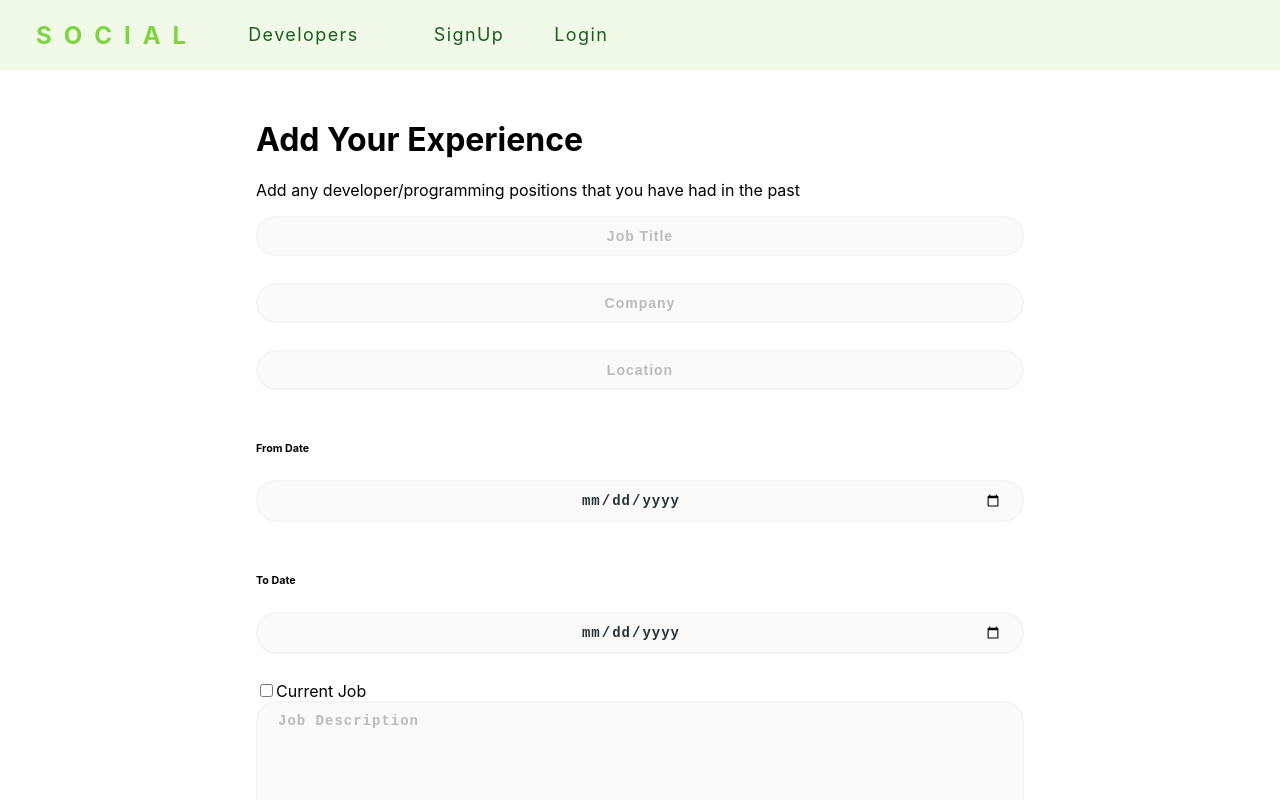
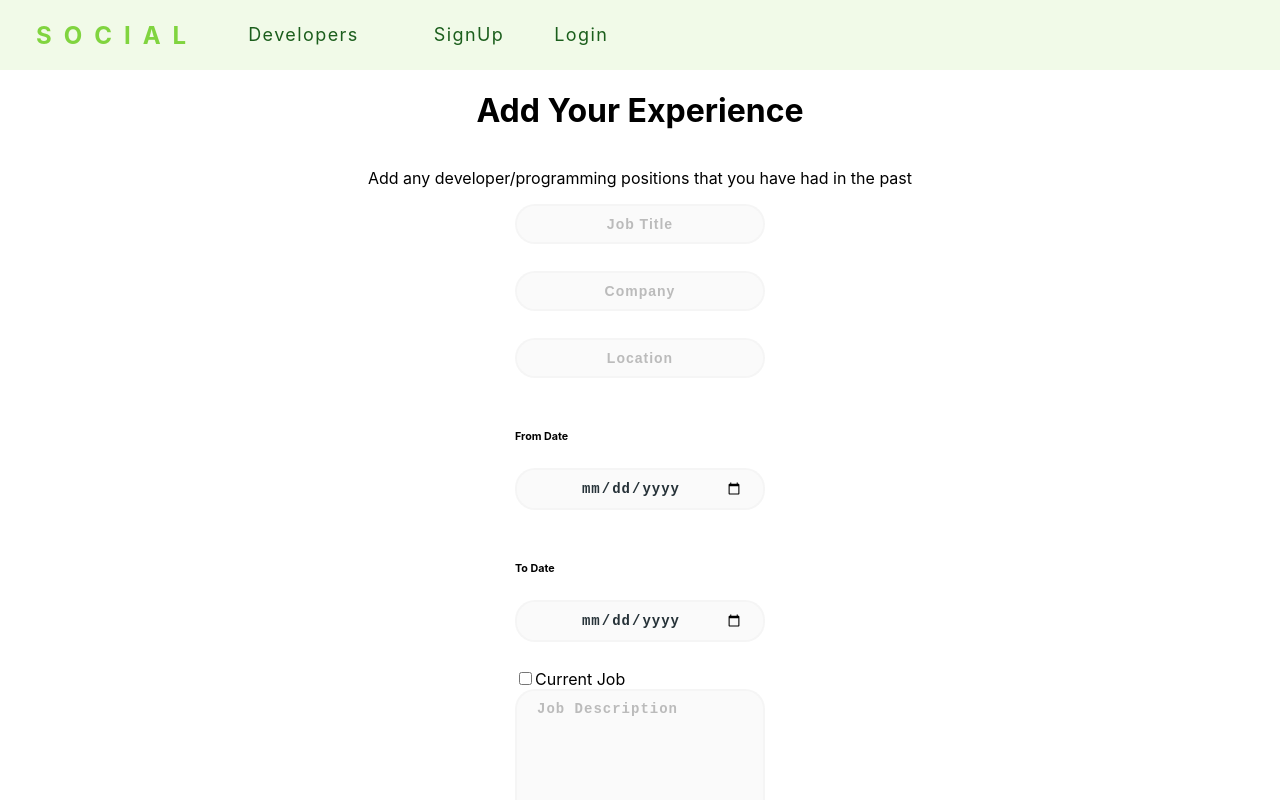
Before and after one commit to mrinalseth/socials, a React (Create React App) app in the folder client/: page /add-experience in a window 1280 px wide. Shown: the top 800 px of the page. Built offline with nearby package versions, Linux system fonts and the light colour scheme; no server answers.

Commit message:
UI improved

```diff
--- a/client/src/components/add-cred/AddEdu.css
+++ b/client/src/components/add-cred/AddEdu.css
@@ -1,7 +1,12 @@
 .addEdu {
-    margin: 120px;
+    display: flex;
+    flex-direction: column;
+    justify-content: center;
+    align-items: center;
+    margin-bottom: 50px;
     width: 60%;
-    margin-left: 20%;
+    margin-right: auto;
+    margin-left: auto;
 }
 
 .addEdu > form > .btn {
--- a/client/src/components/add-cred/AddExp.css
+++ b/client/src/components/add-cred/AddExp.css
@@ -1,7 +1,12 @@
 .addExp {
-    margin: 120px;
-    width: 60%;
-    margin-left: 20%;
+    display: flex;
+    flex-direction: column;
+    align-items: center;
+    justify-content: center;
+    width: 100%;
+    margin-left: auto;
+    margin-right: auto;
+    margin-bottom: 50px;
 }
 
 .addExp > form > .btn {
--- a/client/src/components/dashboard/Dashboard.css
+++ b/client/src/components/dashboard/Dashboard.css
@@ -1,10 +1,10 @@
 .dashboard {
-    margin-top: 100px;
+    padding: 50px;
     display: flex;
     flex-direction: column;
     width: 80%;
-    margin-left: 10%;
-    margin-right: 10%;
+    margin-right: auto;
+    margin-left: auto;
 }
 
 .dashboard__header {
--- a/client/src/components/edit-profile/EditProfile.css
+++ b/client/src/components/edit-profile/EditProfile.css
@@ -1,5 +1,4 @@
 .editProfile {
-    margin-top: 80px;
     width: 100%;
     display: flex;
     flex-direction: column;
--- a/client/src/components/layout/Landing.jsx
+++ b/client/src/components/layout/Landing.jsx
@@ -1,15 +1,23 @@
 import React from 'react'
 import styled from 'styled-components'
 
+// const Landing = () => {
+//   return (
+//     <Container>
+//       <Content>
+//         <CTA>
+//         </CTA>
+//         <BgImage/>
+//     </Content>
+//   </Container>
+//   )
+// }
+
 const Landing = () => {
   return (
-    <Container>
-      <Content>
-        <CTA>
-        </CTA>
-        <BgImage/>
-    </Content>
-  </Container>
+    <div className="Landing">
+    cdvfdbghngj
+    </div>
   )
 }
 
--- a/client/src/components/layout/Navbar.jsx
+++ b/client/src/components/layout/Navbar.jsx
@@ -74,10 +74,6 @@ function Navbar(){
     )
 }
 const Nav = styled.nav`
-    position: fixed;
-    top: 0;
-    left: 0;
-    right: 0;
     height: 70px;
     background-color: #f1fae8;
     display: flex;
@@ -85,7 +81,6 @@ const Nav = styled.nav`
     align-items: center;
     padding: 0 36px;
     letter-spacing: 16px;
-    z-index: 3;
 `;
 
 const Logo = styled.a`
--- a/client/src/components/posts/Post.css
+++ b/client/src/components/posts/Post.css
@@ -1,5 +1,4 @@
 .post {
-    margin-top: 70px;
     display: flex;
     flex-direction: column;
     justify-content: center;
--- a/client/src/components/profile/Profile.js
+++ b/client/src/components/profile/Profile.js
@@ -25,10 +25,6 @@ const Profile = () => {
             <div>
                 <div className="row">
                     <div className="col-md-6">
-                        <Link to='/profiles'
-                        className="btn btn-light mb-3 float-left">
-                            Back
-                        </Link>
                     </div>
                     <div className="col-md-6"/>
                 </div>
--- a/client/src/components/profile/ProfileHeader.css
+++ b/client/src/components/profile/ProfileHeader.css
@@ -4,7 +4,9 @@
     justify-content: center;
     align-items: center;
     margin-top: 100px;
-    width: 1200px
+    margin-right: auto;
+    margin-left: auto;
+    width: 100%;
 }
 
 .profile-card > header {
```
